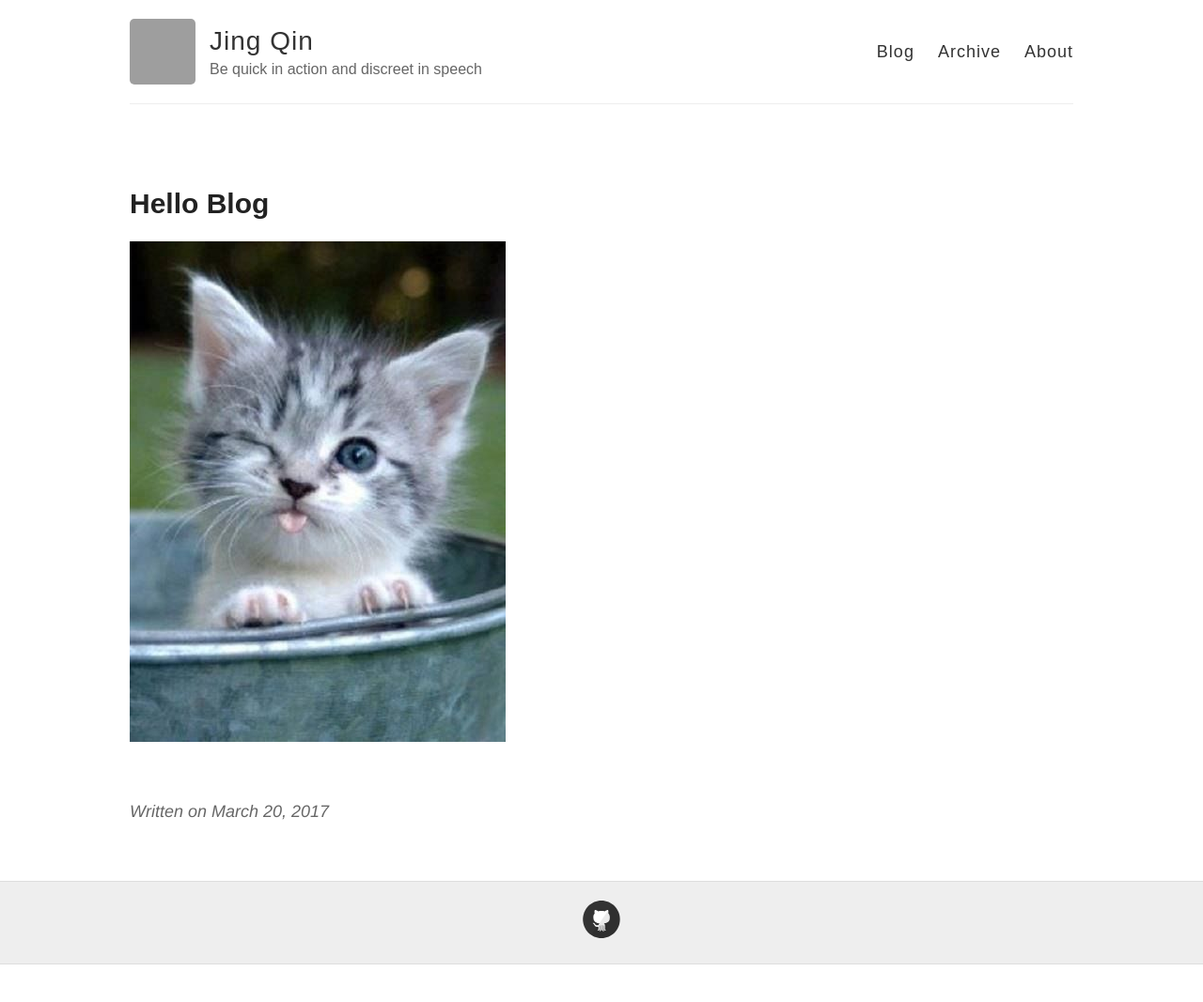
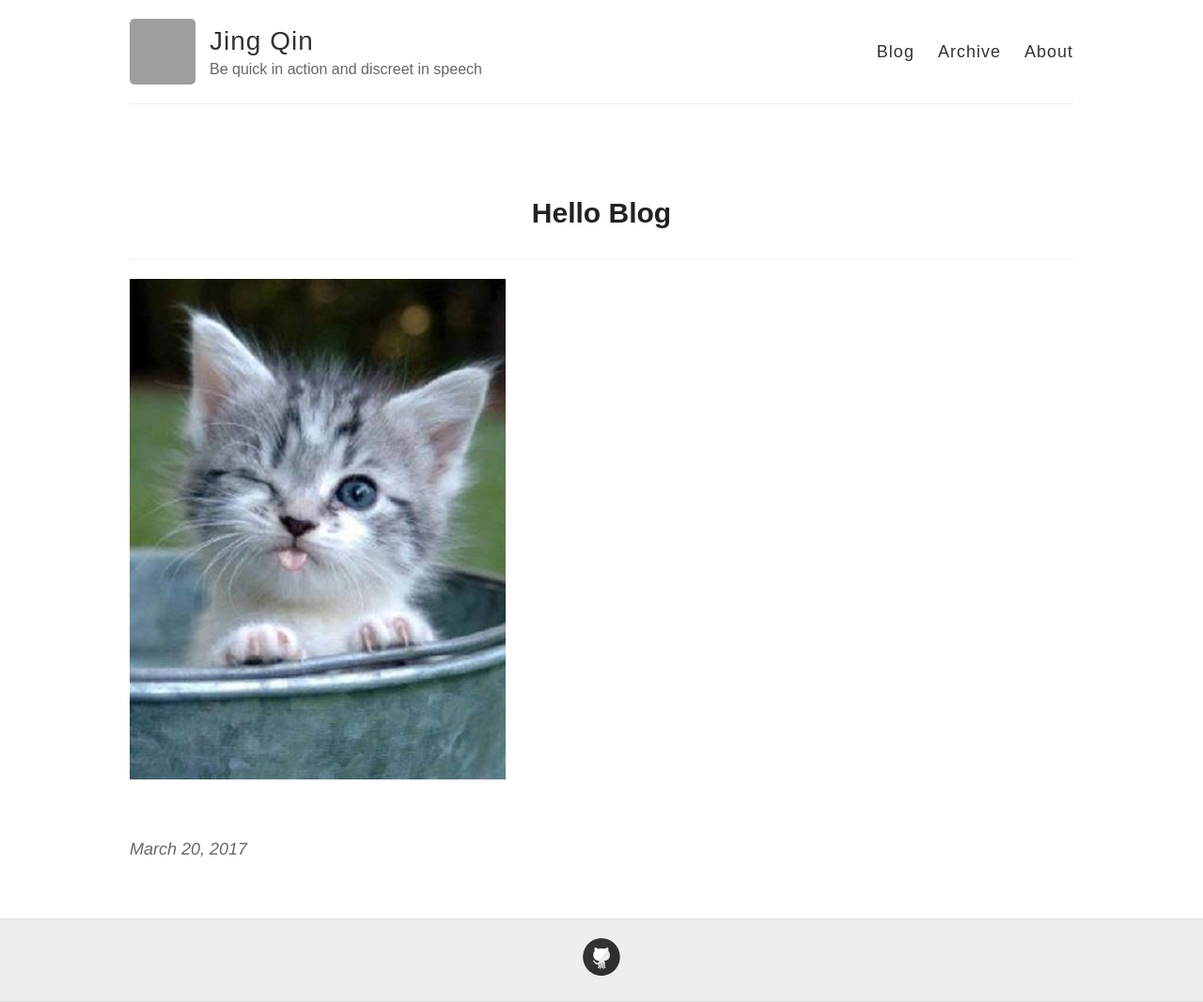
Before and after one commit to JingQin-JQ/JingQIn-JQ.github.io, a Jekyll site: the page built from _posts/2017-03-20-start-blog-in-github.md, in a window 1280 px wide. Shown: the whole page at 94% size. Built offline with Jekyll 4.4.1, drawn with Linux system fonts in a browser that asks for light colours; comment, search, counter and statistics services are not loaded; before the commit the page ends 1027 px from its top, so only the background shows below that; grey boxes are pictures that could not be loaded.

Commit message:
Add the head of page in a separate header

```diff
--- a/_layouts/page.html
+++ b/_layouts/page.html
@@ -3,8 +3,9 @@ layout: default
 ---
 
 <article class="page">
-
-  <h1>{{ page.title }}</h1>
+  <div id="post-title" class="page-header">
+    <h1>{{ page.title }}</h1>
+  </div>
 
   <div class="entry">
     {{ content }}
--- a/_layouts/post.html
+++ b/_layouts/post.html
@@ -3,14 +3,16 @@ layout: default
 ---
 
 <article class="post">
-  <h1>{{ page.title }}</h1>
+  <div id="post-title" class="page-header text-center">
+      <h1>{{ page.title }}</h1>
+  </div>
 
   <div class="entry">
     {{ content }}
   </div>
 
   <div class="date">
-    Written on {{ page.date | date: "%B %e, %Y" }}
+    {{ page.date | date: "%B %e, %Y" }}
   </div>
 
   {% include disqus.html %}
```
